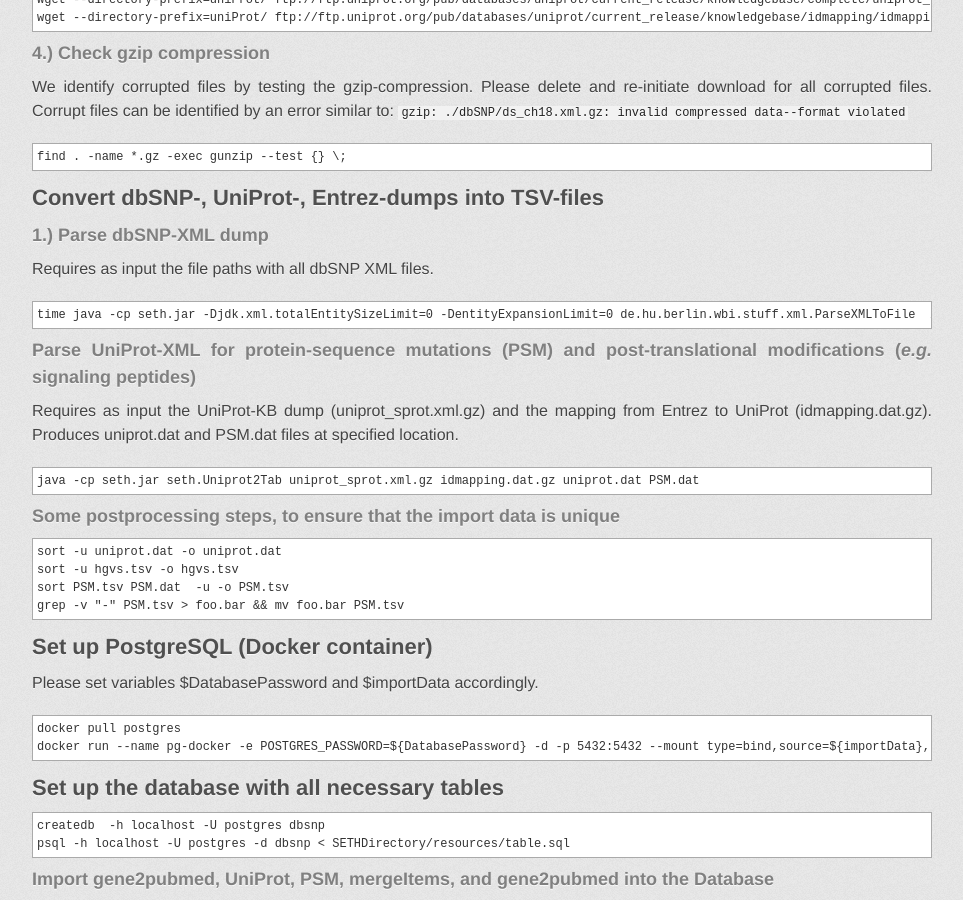
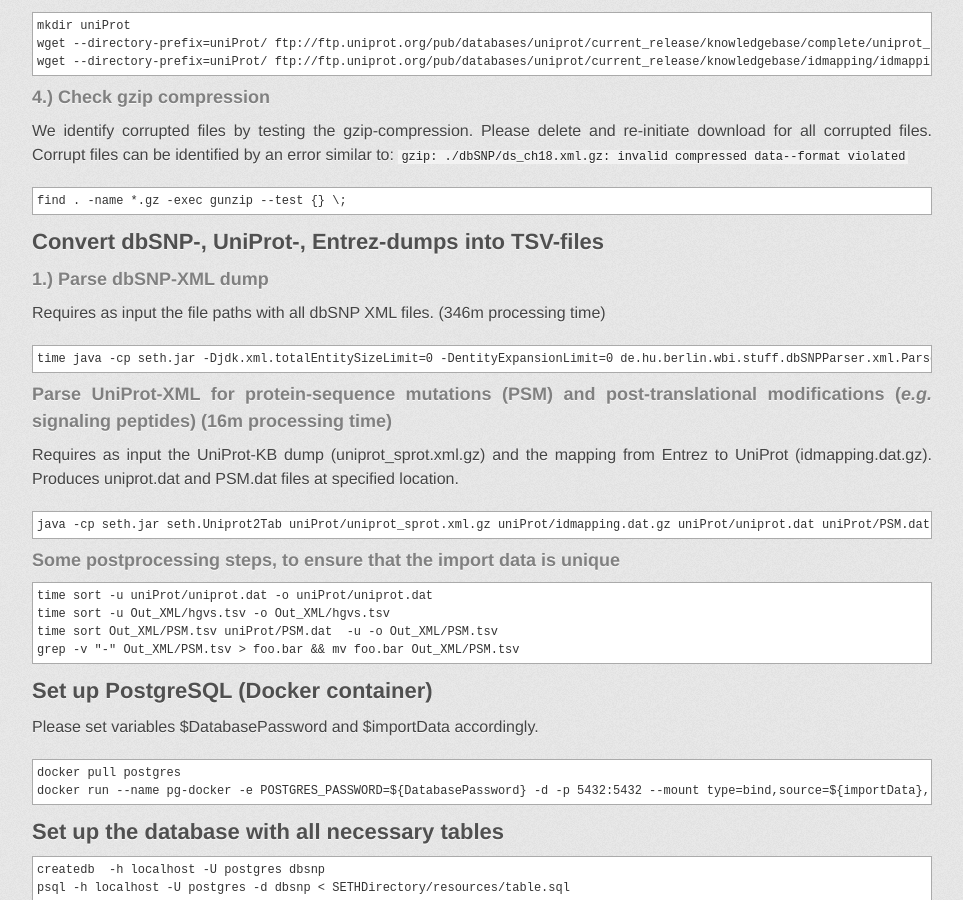
Before and after one commit to rockt/SETH, a Jekyll site: the page built from index.md, in a window 1280 px wide and 900 px high, scrolled down 7526 px. Shown: the whole window, without its empty margins (158-1121 px from the left). Built offline with Jekyll 4.4.1, drawn with Linux system fonts in a browser that asks for light colours; some web fonts are replaced; some of the changed text lies outside the part shown.

Commit message:
Some more documentation

```diff
--- a/index.md
+++ b/index.md
@@ -393,22 +394,22 @@
 ## Convert dbSNP-, UniProt-, Entrez-dumps into TSV-files
 
 ### 1.) Parse dbSNP-XML dump
-Requires as input the file paths with all dbSNP XML files.
+Requires as input the file paths with all dbSNP XML files. (346m processing time)
 
-	time java -cp seth.jar -Djdk.xml.totalEntitySizeLimit=0 -DentityExpansionLimit=0 de.hu.berlin.wbi.stuff.xml.ParseXMLToFile  /path/with/dbSNP-XML/files/... /path/importDir
+	time java -cp seth.jar -Djdk.xml.totalEntitySizeLimit=0 -DentityExpansionLimit=0 de.hu.berlin.wbi.stuff.dbSNPParser.xml.ParseXMLToFile  /path/with/dbSNP-XML/files/... Out_XML/
 
-### Parse UniProt-XML for protein-sequence mutations (PSM) and post-translational modifications (*e.g.* signaling peptides)
+### Parse UniProt-XML for protein-sequence mutations (PSM) and post-translational modifications (*e.g.* signaling peptides)  (16m processing time)
 
 Requires as input the UniProt-KB dump (uniprot_sprot.xml.gz) and the mapping from Entrez to UniProt (idmapping.dat.gz).
 Produces uniprot.dat and PSM.dat files at specified location.
 
-	java -cp seth.jar seth.Uniprot2Tab uniprot_sprot.xml.gz idmapping.dat.gz uniprot.dat PSM.dat
+	java -cp seth.jar seth.Uniprot2Tab uniProt/uniprot_sprot.xml.gz uniProt/idmapping.dat.gz uniProt/uniprot.dat uniProt/PSM.dat
 
 ### Some postprocessing steps, to ensure that the import data is unique
-    sort -u uniprot.dat -o uniprot.dat
-    sort -u hgvs.tsv -o hgvs.tsv
-    sort PSM.tsv PSM.dat  -u -o PSM.tsv
-    grep -v "-" PSM.tsv > foo.bar && mv foo.bar PSM.tsv
+    time sort -u uniProt/uniprot.dat -o uniProt/uniprot.dat
+    time sort -u Out_XML/hgvs.tsv -o Out_XML/hgvs.tsv
+    time sort Out_XML/PSM.tsv uniProt/PSM.dat  -u -o Out_XML/PSM.tsv
+    grep -v "-" Out_XML/PSM.tsv > foo.bar && mv foo.bar Out_XML/PSM.tsv
 
 
 ## Set up PostgreSQL (Docker container)
```
Also changed, not shown: other parts of index.md (+1 -0 lines).
